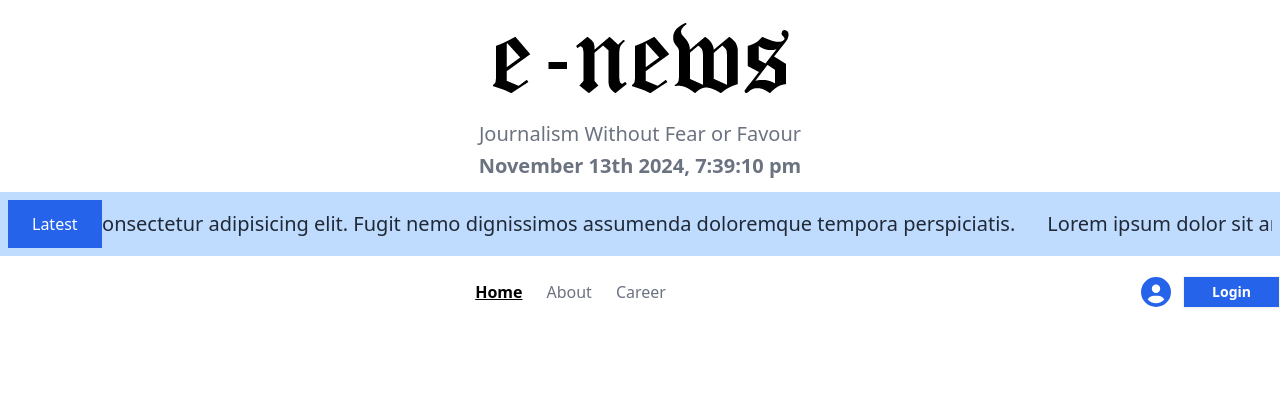
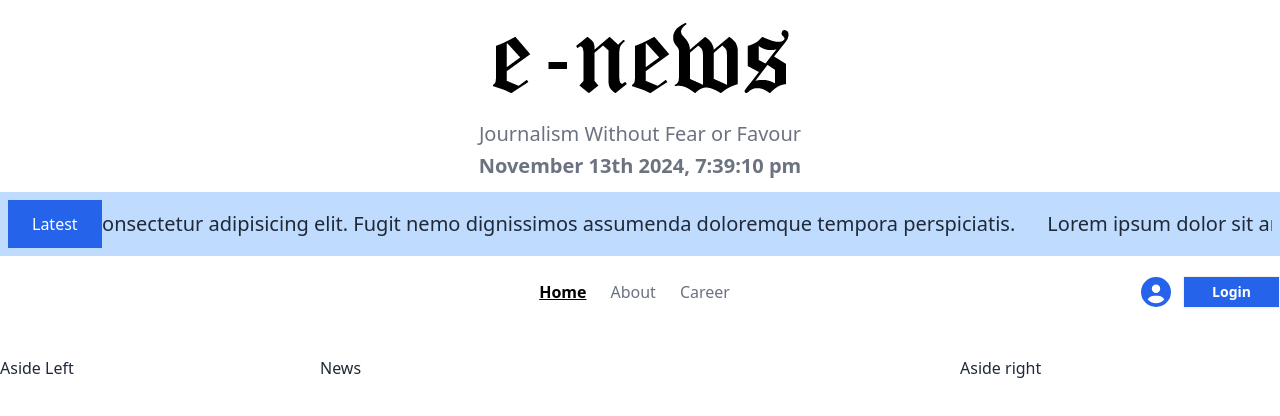
Before and after one commit to mehefujali/e-news, a React (Vite) app: page /home in a window 1280 px wide. Shown: the top 416 px of the page. Built offline with nearby package versions, Linux system fonts and the light colour scheme.

Commit message:
home main leyout setup

```diff
--- /dev/null
+++ b/src/Components/AsideLeft/AsideLeft.jsx
@@ -0,0 +1,11 @@
+
+
+const AsideLeft = () => {
+      return (
+            <div>
+                  Aside Left
+            </div>
+      );
+};
+
+export default AsideLeft;
--- /dev/null
+++ b/src/Components/AsideRight/AsideRight.jsx
@@ -0,0 +1,11 @@
+
+
+const AsideRight = () => {
+      return (
+            <div>
+                   Aside right
+            </div>
+      );
+};
+
+export default AsideRight;
--- /dev/null
+++ b/src/Components/HomeMainLayout/HomeMainLayout.jsx
@@ -0,0 +1,21 @@
+import AsideLeft from "../AsideLeft/AsideLeft";
+import AsideRight from "../AsideRight/AsideRight";
+import News from "../News/News";
+
+const HomeMainLayout = () => {
+      return (
+            <div className=" grid grid-cols-12 ">
+                 <div className=" col-span-3">
+                  <AsideLeft></AsideLeft>
+                  </div>
+                  <div className=" col-span-6">
+                        <News></News>
+                  </div>
+                  <div className=" col-span-3">
+                        <AsideRight></AsideRight>
+                  </div>
+            </div>
+      );
+};
+
+export default HomeMainLayout;
--- a/src/Components/Nav/Nav.jsx
+++ b/src/Components/Nav/Nav.jsx
@@ -7,7 +7,7 @@ const Nav = () => {
       return (
             <div className=" container mx-auto mt-5">
                   <div className=" flex justify-between items-center">
-                        <div>
+                        <div className=" md:w-32">
 
                         </div>
                         <ul id="navLinks" className=" gap-6 flex items-center text-gray-500">
--- /dev/null
+++ b/src/Components/News/News.jsx
@@ -0,0 +1,10 @@
+
+const News = () => {
+      return (
+            <div>
+                News
+            </div>
+      );
+};
+
+export default News;
--- /dev/null
+++ b/src/Components/NewsCategory/NewsCategory.jsx
@@ -0,0 +1,11 @@
+
+
+const NewsCategory = () => {
+      return (
+            <div>
+
+            </div>
+      );
+};
+
+export default NewsCategory;
--- a/src/Pages/Home/Home.jsx
+++ b/src/Pages/Home/Home.jsx
@@ -1,4 +1,5 @@
 import Header from "../../Components/Header/Header";
+import HomeMainLayout from "../../Components/HomeMainLayout/HomeMainLayout";
 import LatestNews from "../../Components/LatestNews/LatestNews";
 import Nav from "../../Components/Nav/Nav";
 
@@ -9,6 +10,9 @@ const Home = () => {
                   <Header></Header>
                   <LatestNews></LatestNews>
                   <Nav></Nav>
+                  <div className=" container mx-auto mt-12">
+                        <HomeMainLayout></HomeMainLayout>
+                  </div>
             </div>
       );
 };
```
